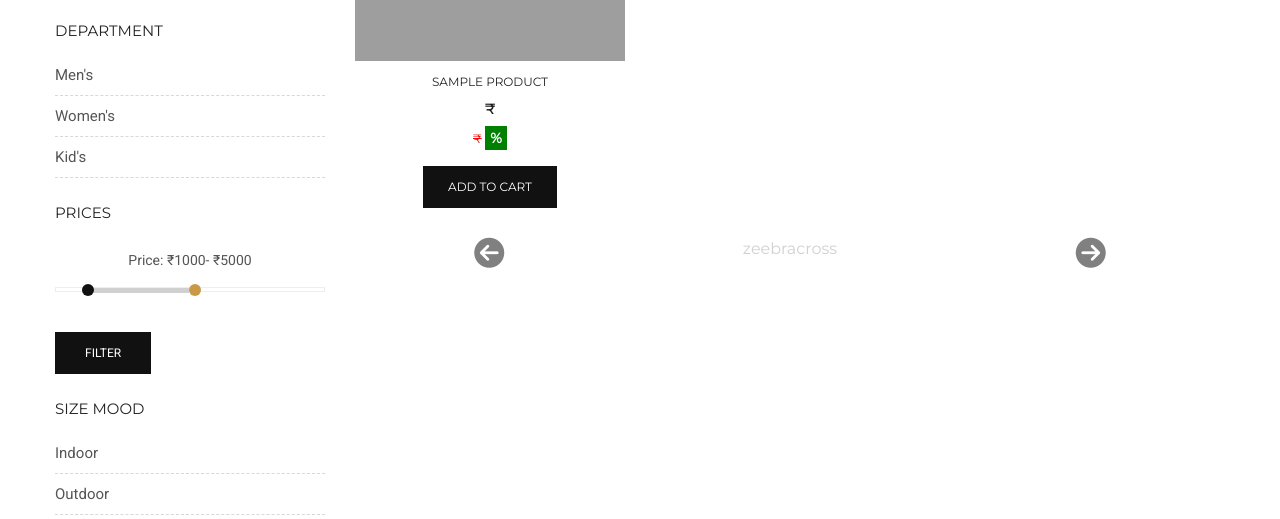
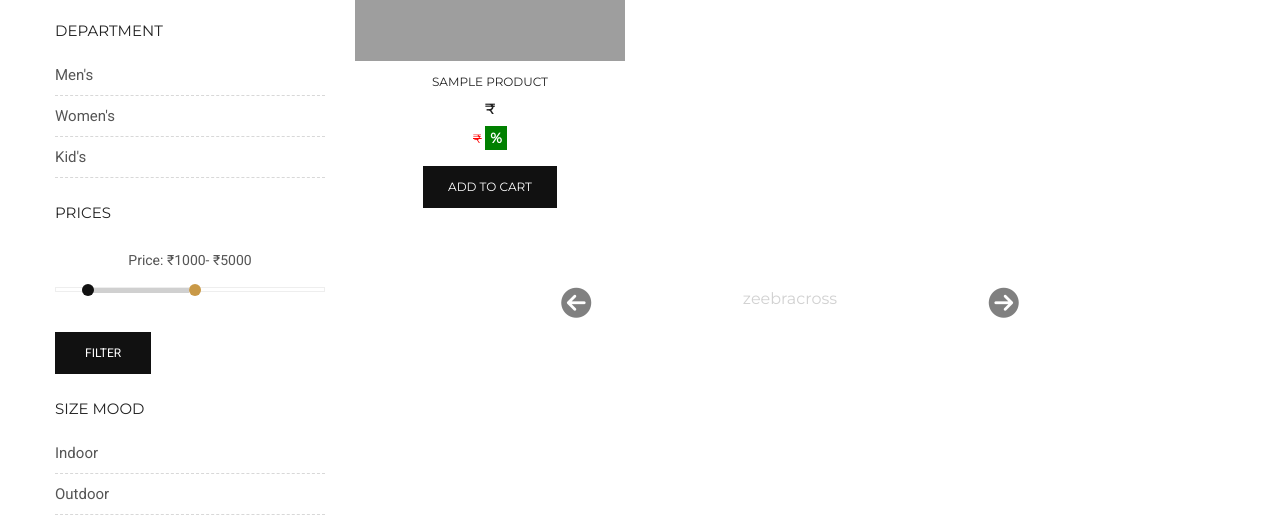
Before and after one commit to shuhaibzahir/eco, a Node server app: page /allproduct/watches in a window 1280 px wide. Shown: the part 853-1372 px from the top of the page. Run offline with Node 20, Linux system fonts and the light colour scheme; tables that the repository leaves empty hold one stand-in row (values such as "Sample post"); some libraries are stand-ins or nearby versions; some web fonts are replaced; grey boxes are pictures that could not be loaded.

Commit message:
pagination padding and width updated

```diff
--- a/views/userpages/categorypage.hbs
+++ b/views/userpages/categorypage.hbs
@@ -1,8 +1,15 @@
 <style>
+    .pagenation-div {
+        display: flex;
+        justify-content: center;
+        align-items: center;
+         padding-top: 50px;
+         padding-bottom: 50px;
+    }
     .pagenation-div ul{
         display: flex;
         list-style: none;
-
+        width: 70%;
         justify-content: space-around;
         align-items: center;
         margin-bottom: 10px;
```
